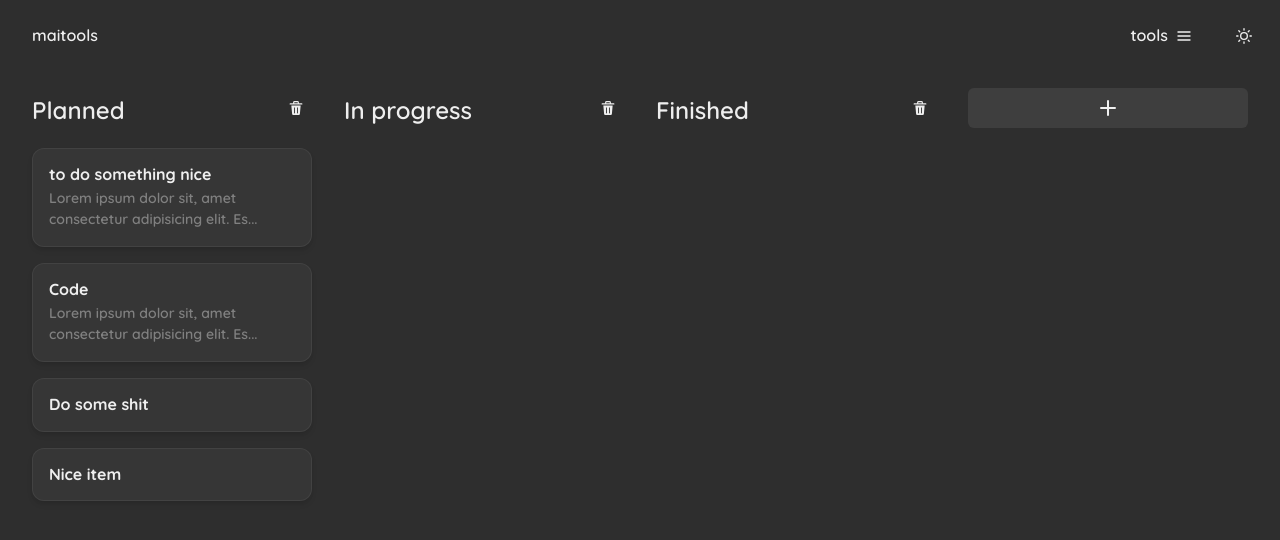
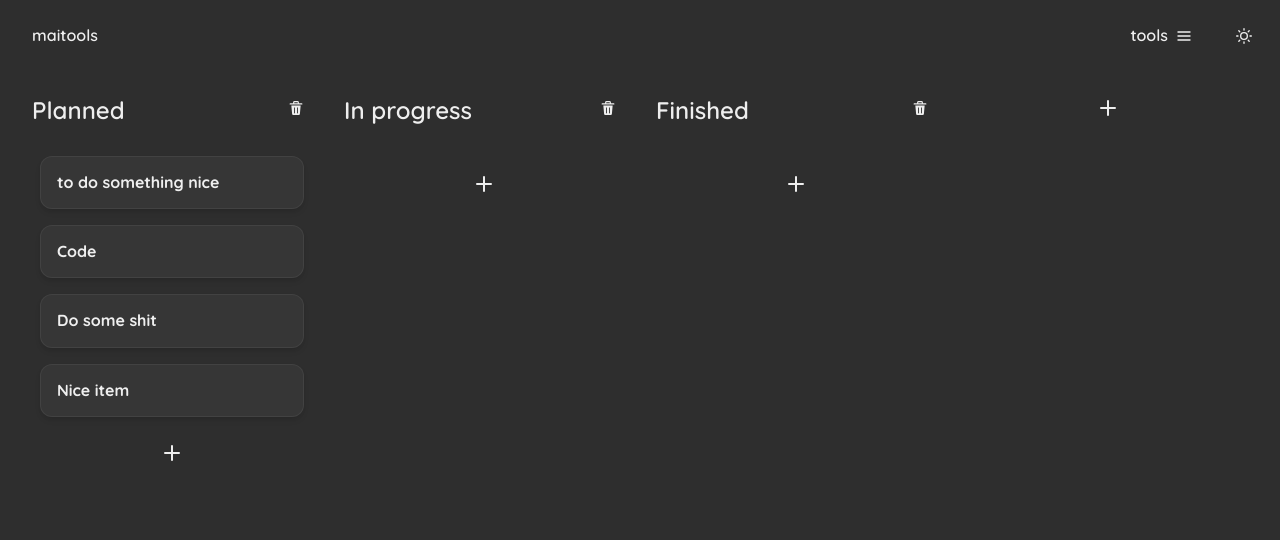
Before and after one commit to olimeme/maitools, a React (Vite) app: page /kanban in a window 1280 px wide. Shown: the top 540 px of the page. Built offline with nearby package versions, Linux system fonts and the light colour scheme.

Commit message:
feature: add items and background color change on drag over

```diff
--- a/src/components/Kanban/KanbanBoard.tsx
+++ b/src/components/Kanban/KanbanBoard.tsx
@@ -15,6 +15,7 @@ import { getInitialStateFromLocalStorage } from "../../helpers/getInitialStateFr
 import { Button, IconButton, Spacer } from "@chakra-ui/react";
 import { AddIcon, DeleteIcon } from "@chakra-ui/icons";
 import PopoverConfirmation from "../PopoverConfirmation";
+import { useDarkModeChecker } from "../../hooks/useDarkModeChecker";
 
 interface KanbanBoardColumns {
   [x: string]: {
@@ -27,24 +28,24 @@ const itemsFromBackend: IKanbanCard[] = [
   {
     id: 1,
     text: "to do something nice",
-    desc: "Lorem ipsum dolor sit, amet consectetur adipisicing elit. Est, eaque fugiat quasi iusto reprehenderit in aut, officiis delectus cum vitae molestiae laudantium nam saepe quidem ad magnam. Officia, quod a.",
-    status: 1,
+    // desc: "Lorem ipsum dolor sit, amet consectetur adipisicing elit. Est, eaque fugiat quasi iusto reprehenderit in aut, officiis delectus cum vitae molestiae laudantium nam saepe quidem ad magnam. Officia, quod a.",
+    // status: 1,
   },
   {
     id: 2,
     text: "Code",
-    desc: "Lorem ipsum dolor sit, amet consectetur adipisicing elit. Est, eaque fugiat quasi iusto reprehenderit in aut, officiis delectus cum vitae molestiae laudantium nam saepe quidem ad magnam. Officia, quod a.",
-    status: 1,
+    // desc: "Lorem ipsum dolor sit, amet consectetur adipisicing elit. Est, eaque fugiat quasi iusto reprehenderit in aut, officiis delectus cum vitae molestiae laudantium nam saepe quidem ad magnam. Officia, quod a.",
+    // status: 1,
   },
   {
     id: 3,
     text: "Do some shit",
-    status: 1,
+    // status: 1,
   },
   {
     id: 4,
     text: "Nice item",
-    status: 1,
+    // status: 1,
   },
 ];
 
@@ -64,6 +65,7 @@ const columnsFromBackend: KanbanBoardColumns = {
 };
 
 const KanbanBoard = () => {
+  const { changeColorBasedOnTheme } = useDarkModeChecker();
   const [columns, setColumns] = useState(() =>
     getInitialStateFromLocalStorage("kanbanBoardColumns", columnsFromBackend)
   );
@@ -85,6 +87,15 @@ const KanbanBoard = () => {
   const deleteColumn = (columnId: string): void => {
     const newColumns = { ...columns };
     delete newColumns[columnId];
+    setColumns(newColumns);
+  };
+
+  const addCard = (columnItem: KanbanBoardColumns): void => {
+    const column = Object.entries(columnItem);
+    const [[columnId, { name, items }]] = column;
+    items.push({ id: uuidv4(), text: "Testing item" });
+    const newColumns = { ...columns, [columnId]: { name, items } };
+    console.log(newColumns);
     setColumns(newColumns);
   };
 
@@ -169,7 +180,14 @@ const KanbanBoard = () => {
                     {...provided.droppableProps}
                     ref={provided.innerRef}
                     align={"stretch"}
-                    minHeight={"40rem"}
+                    bgColor={
+                      snapshot.isDraggingOver
+                        ? changeColorBasedOnTheme("whiteAlpha.200", "gray.100")
+                        : ""
+                    }
+                    transition={"0.3s ease-in-out"}
+                    borderRadius={"xl"}
+                    p={2}
                   >
                     {column.items.map((item, idx) => (
                       <KanbanCard key={idx} {...item} cardIndex={idx} />
@@ -178,6 +196,13 @@ const KanbanBoard = () => {
                   </VStack>
                 )}
               </Droppable>
+              <IconButton
+                mt={2}
+                aria-label="Add card"
+                icon={<AddIcon />}
+                onClick={() => addCard({ [id]: column })}
+                variant={"ghost"}
+              ></IconButton>
             </Flex>
           );
         })}
@@ -186,6 +211,7 @@ const KanbanBoard = () => {
             aria-label="Add column"
             icon={<AddIcon />}
             onClick={addColumn}
+            variant={"ghost"}
           ></IconButton>
         </Flex>
       </Flex>
--- /dev/null
+++ b/src/hooks/useDarkModeChecker.ts
@@ -0,0 +1,14 @@
+import { useColorMode } from "@chakra-ui/react";
+
+export const useDarkModeChecker = () => {
+  const { colorMode, toggleColorMode } = useColorMode();
+
+  const changeColorBasedOnTheme = (
+    darkModeColor: string,
+    lightModeColor: string
+  ) => {
+    return colorMode === "dark" ? darkModeColor : lightModeColor;
+  };
+
+  return { changeColorBasedOnTheme };
+};
```
Also changed, not shown: src/interfaces/Kanban/IKanbanCard.ts (+5 -5 lines).
